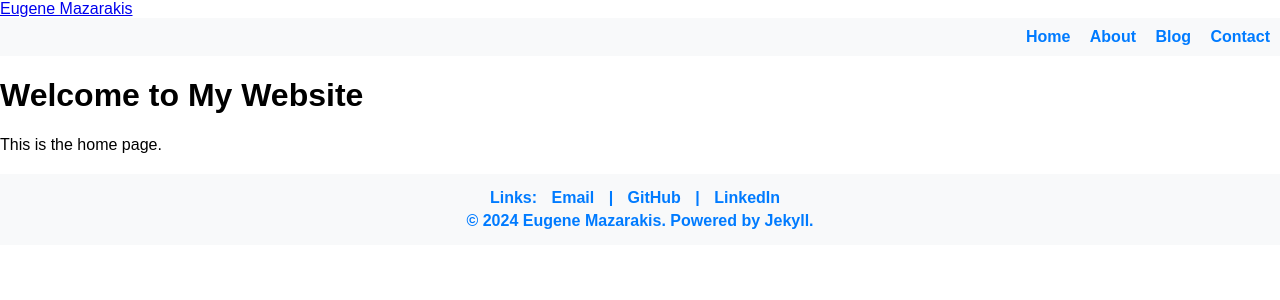
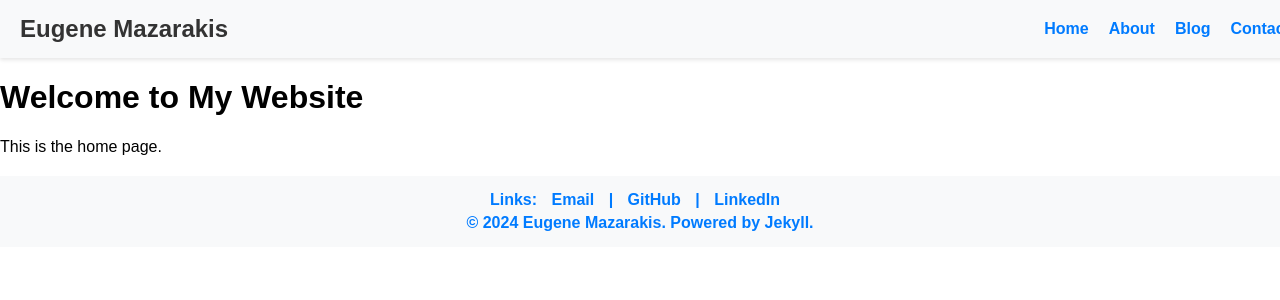
Before and after one commit to EMazarakis/EMazarakis.github.io, a Jekyll site: the page built from index.md, in a window 1280 px wide. Shown: the top 300 px of the page. Built offline with Jekyll 4.4.1, drawn with Linux system fonts in a browser that asks for light colours.

Commit message:
Update custom.css

```diff
--- a/assets/custom.css
+++ b/assets/custom.css
@@ -1,32 +1,72 @@
-/* assets/custom.css */
-
-
 /* Reset default margins and paddings */
 body, html {
     margin: 0;
     padding: 0;
 }
 
+/* Body font styling */
 body {
     font-family: Arial, sans-serif; /* Custom font */
 }
 
+/* Header styling */
+header {
+    background-color: #f8f9fa; /* Light background color for the header */
+    padding: 10px 20px; /* Padding around the header */
+    width: 100%; /* Full width */
+    box-shadow: 0 2px 4px rgba(0,0,0,0.1); /* Optional shadow for better visibility */
+}
+
+/* Flexbox layout for header content */
+.header-content {
+    display: flex;
+    align-items: center; /* Center items vertically */
+    justify-content: space-between; /* Distribute space between items */
+}
+
+/* Styling for the site name */
+.site-name {
+    font-size: 1.5em; /* Adjust font size as needed */
+    font-weight: bold; /* Make the name bold */
+}
+
+.site-name a {
+    color: #333; /* Text color */
+    text-decoration: none; /* Remove underline */
+}
+
+.site-name a:hover {
+    text-decoration: underline; /* Underline on hover */
+}
+
+/* Navigation menu styling */
 header nav ul {
+    list-style: none; /* Remove bullet points */
+    margin: 0;
+    padding: 0;
+    display: flex; /* Display menu items inline */
     background-color: #f8f9fa; /* Custom background color */
-    padding: 10px;
+    padding: 10px; /* Padding around the nav */
+}
+
+header nav ul li {
+    margin-left: 20px; /* Space between menu items */
 }
 
 header nav ul li a {
     color: #007bff; /* Custom link color */
     font-weight: bold; /* Custom link style */
+    text-decoration: none; /* Remove underline from links */
 }
 
+header nav ul li a:hover {
+    text-decoration: underline; /* Underline on hover */
+}
 
-/* FOOTER */
-
+/* Footer styling */
 footer {
-    background-color: #f8f9fa; /* Black background color */
-    color: #007bff; /* ~Blue text color */
+    background-color: #f8f9fa; /* Light background color for the footer */
+    color: #007bff; /* Custom text color */
     padding: 10px 0; /* Padding around the footer */
     text-align: center; /* Center align text */
     width: 100%; /* Full width */
@@ -35,6 +75,7 @@
     font-weight: bold; /* Make all text in the footer bold */
 }
 
+/* Center content within footer */
 .footer-content {
     margin: 0 auto; /* Center content */
     max-width: 1200px; /* Limit max width */
@@ -42,13 +83,13 @@
 }
 
 .footer-content a {
-    color: #007bff; /* ~Blue text color for links */
+    color: #007bff; /* Custom link color */
     text-decoration: none; /* Remove underline from links */
     margin: 0 10px; /* Spacing between links */
 }
 
 .footer-content a:hover {
-    text-decoration: underline; /* Underline links on hover */
+    text-decoration: underline; /* Underline on hover */
 }
 
 .footer-content p {
```
